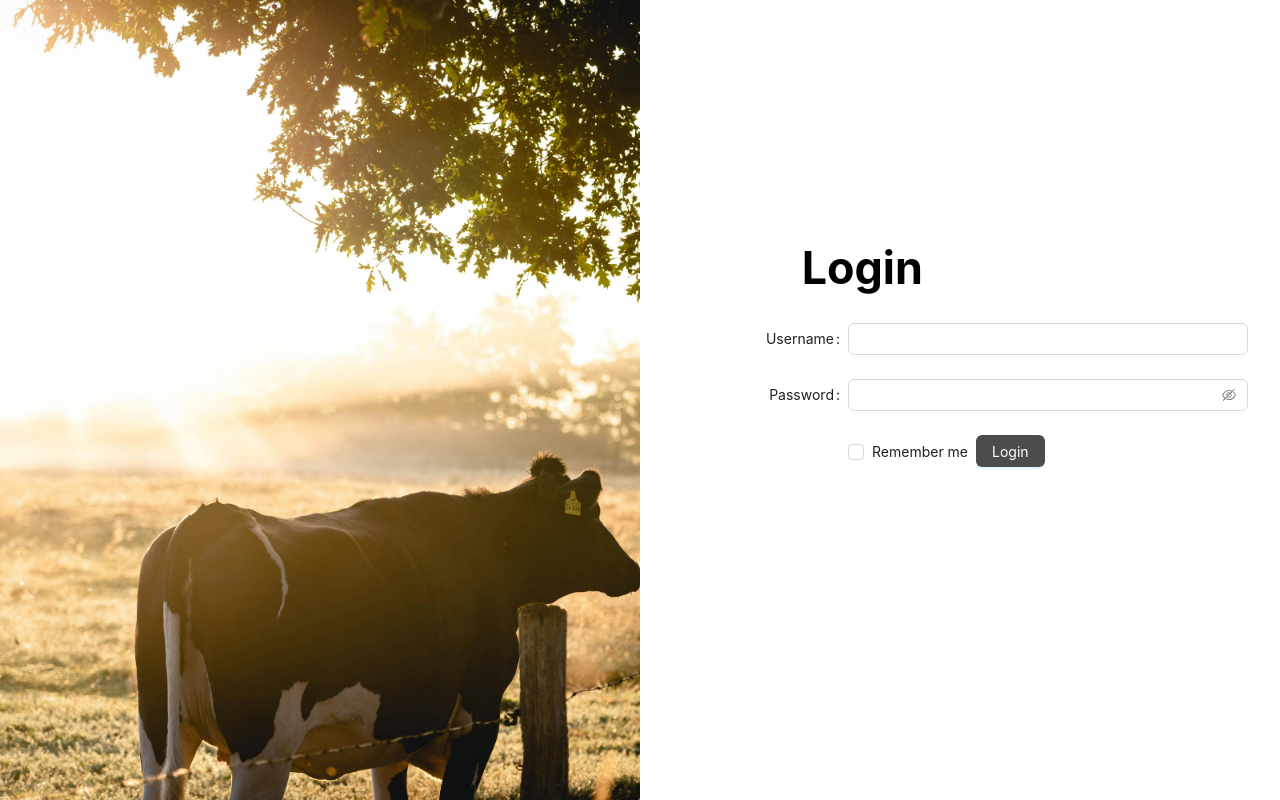
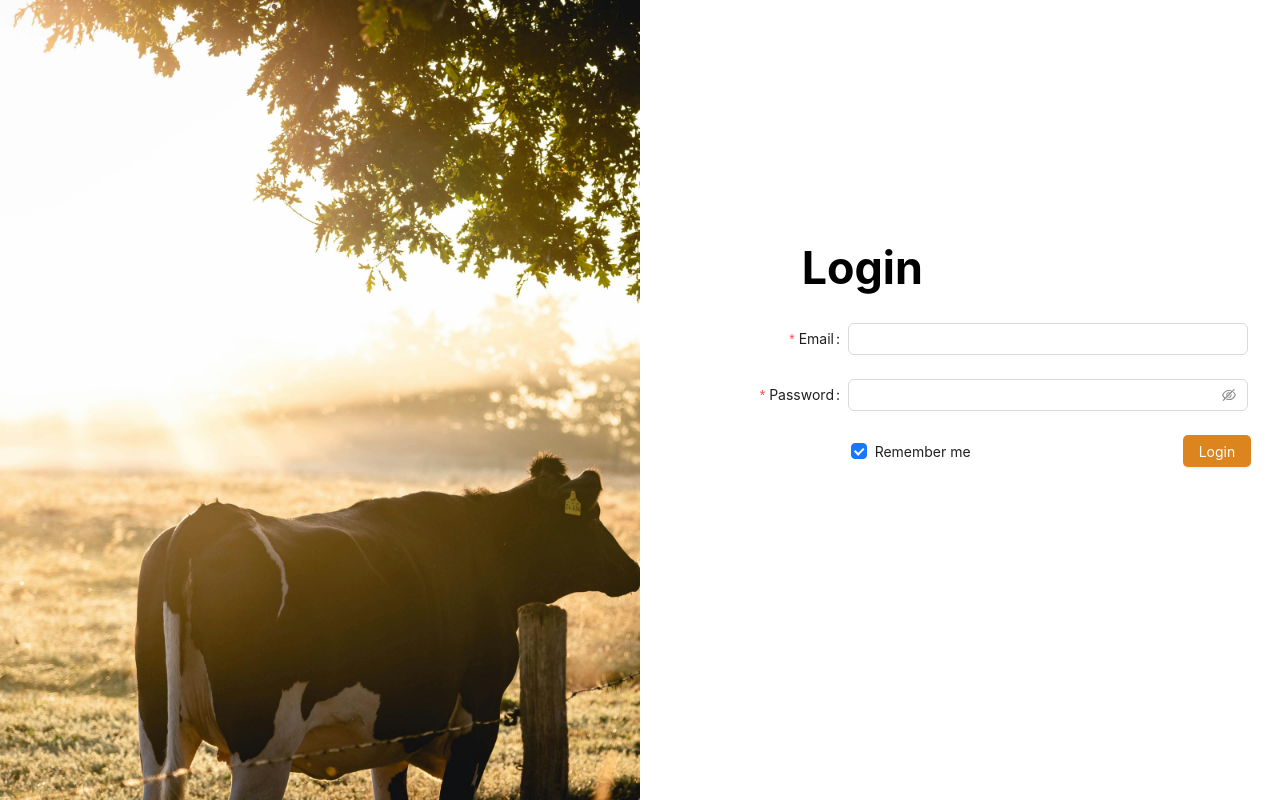
Before and after one commit to YigitAgr/MilkSoft, a React (Vite) app in the folder client/: page /login in a window 1280 px wide. Built offline with nearby package versions, Linux system fonts and the light colour scheme.

Commit message:
jsnom web token and security finalyy end

```diff
--- a/client/package.json
+++ b/client/package.json
@@ -11,6 +11,9 @@
   },
   "dependencies": {
     "antd": "^5.15.4",
+    "axios": "^1.6.8",
+    "jsonwebtoken": "^9.0.2",
+    "jwt-decode": "^4.0.0",
     "react": "^18.2.0",
     "react-dom": "^18.2.0"
   },
--- a/client/src/Component/FormPages/LoginPage.css
+++ b/client/src/Component/FormPages/LoginPage.css
@@ -10,19 +10,29 @@
 
     }
     .login-page .login-actions{
-        diplay: flex;
+        display: flex;
+        align-items: center;
         justify-content: space-between;
     }
      .login-page .login-button{
-        background-color: blue !important;
+        background-color: #DC851F !important;
         color: white !important;
         border-radius: 5px !important;
         margin-left: 52% !important;
     }
-    .login-page .inputfield{
-        color:white;
-    }
     body{
         overflow: hidden;
     }
+    .login-page .inputfield.custom-input.ant-input {
+        background-color: white !important;
+        color: black;
+    }
+    .custom-checkbox {
+        display: flex;
+        align-items: center;
+        justify-content: center;
+        line-height: normal;
+        white-space: nowrap;
+        margin-left: 60%;
+    }
 }
--- a/client/src/Page/HomePage.jsx
+++ b/client/src/Page/HomePage.jsx
@@ -3,7 +3,7 @@ import Layout from "../Component/Layout/Layout.jsx";
 const HomePage = () => {
     return (
         <Layout>
-            <h1>Homepage</h1>
+
         </Layout>
     );
 
--- a/client/src/Page/LoginPage.jsx
+++ b/client/src/Page/LoginPage.jsx
@@ -1,89 +1,114 @@
-import React from 'react';
-import { Checkbox, Col, Form, Input, Row} from 'antd';
-import {useNavigate} from "react-router-dom";
-import ButtonLoading from "../Component/Button/ButtonLoading.jsx";
+import React, { useState } from 'react';
+import axios from "axios";
+import { Checkbox, Col, Form, Input, Row, Button } from 'antd';
+import { useNavigate } from "react-router-dom";
 import '../Component/FormPages/LoginPage.css';
 
 const LoginForm = () => {
     const navigate = useNavigate();
+    const [loading, setLoading] = useState(false);
 
-    const onFinish = (values) => {
-        console.log('Success:', values);
+    const onFinish = async (values) => {
+        setLoading(true);
+        try {
+            const response = await axios.post('http://localhost:8080/api/v1/auth/authenticate', {
+                email: values.email,
+                password: values.password
+            });
+
+            if (response.status === 200) {
+                console.log('Success:', response.data);
+                // Decode the token
+                const decodedToken = decodeToken(response.data.token);
+                // Store the decoded data in local storage
+                localStorage.setItem("decodedToken", JSON.stringify(decodedToken));
+                localStorage.setItem("token", response.data.token);
                 navigate("/home");
+            } else {
+                console.log('Failed:', response.data);
+                // Handle the error appropriately, such as showing an error message to the user
+                // You might also want to clear any existing token from localStorage in case of failure
+                localStorage.removeItem("token");
+                // Additionally, you might want to reset the loading state if the login fails
+                setLoading(false);
+            }
+
+        } catch (error) {
+            console.log('Failed:', error);
+        }
+        setLoading(false);
     };
 
     const onFinishFailed = (errorInfo) => {
         console.log('Failed:', errorInfo);
     };
 
+    const decodeToken = (token) => {
+        const base64Url = token.split('.')[1];
+        const base64 = base64Url.replace(/-/g, '+').replace(/_/g, '/');
+        const jsonPayload = decodeURIComponent(atob(base64).split('').map((c) => {
+            return '%' + ('00' + c.charCodeAt(0).toString(16)).slice(-2);
+        }).join(''));
+
+        return JSON.parse(jsonPayload);
+    };
+
     return (
-        <div className="login-page" >
-            <Row gutter={[16,16]}  >
-                <Col className={"img"} style={{paddingRight:'20px', height:'100vh'}} span={12}>
+        <div className="login-page">
+            <Row gutter={[16, 16]}>
+                <Col className={"img"} style={{ paddingRight: '20px', height: '100vh' }} span={12}>
                 </Col>
-                <Col className={"form"} span={12} style={{marginTop:'16.5%',width:'100vw' }} >
-                    <h1 style={{textAlign:'start',color:'black',marginLeft:'24.33%'}}>Login</h1>
+                <Col className={"form"} span={12} style={{ marginTop: '16.5%', width: '100vw' }}>
+                    <h1 style={{ textAlign: 'start', color: 'black', marginLeft: '24.33%' }}>Login</h1>
                     <Form
                         name="basic"
-                        labelCol={{
-                            span: 8,
-                        }}
-                        wrapperCol={{
-                            span: 16,
-                        }}
-                        style={{
-                            maxWidth: 600,
-                        }}
-                        initialValues={{
-                            remember: true,
-                        }}
+                        labelCol={{span: 8}}
+                        wrapperCol={{span: 16}}
+                        style={{maxWidth: 600, backgroundColor: 'white'}}
+                        initialValues={{remember: true}}
                         onFinish={onFinish}
                         onFinishFailed={onFinishFailed}
                         autoComplete="off"
                     >
                         <Form.Item
-                            label="Username"
-                            name="username"
+                            label="Email"
+                            name="email"
                             rules={[
-                                {
-                                    required: false,
-                                    message: 'Please input your username!',
-                                },
+                                {type: 'email', message: 'Please enter a valid email!'},
+                                {required: true, message: 'Please input your email!'}
                             ]}
                         >
-                            <Input className={"inputfield"} />
+                            <Input className="inputfield custom-input" style={{color: 'black'}}/>
                         </Form.Item>
 
                         <Form.Item
                             label="Password"
                             name="password"
-                            rules={[
-                                {
-                                    required: false,
-                                    message: 'Please input your password!',
-                                },
-                            ]}
+                            rules={[{required: true, message: 'Please input your password!'}]}
                         >
-                            <Input.Password  className={"inputfield"}/>
+                            <Input.Password className="inputfield custom-input" style={{color: 'black'}}/>
                         </Form.Item>
 
+                        <div className="login-actions" style={{display: 'flex', justifyContent: 'space-between'}}>
                             <Form.Item
                                 name="remember"
                                 valuePropName="checked"
-                            wrapperCol={{
-                                offset: 8,
-                                span: 16,
-                            }}
+                                style={{marginBottom: 0, width: '150%'}} // Set width to 40%
                             >
-                            <div className="login-actions">
-                                <Checkbox>Remember me</Checkbox>
-                                <ButtonLoading
-                                    id="login-button"
+                                <Checkbox className="custom-checkbox">Remember me</Checkbox>
+                            </Form.Item>
+
+                            <Form.Item style={{marginBottom: 0, width: '30%'}}>
+                                <Button
+                                    type="primary"
+                                    htmlType="submit"
+                                    loading={loading}
                                     className="login-button"
-                                    buttonText="Login"
-                                    onClick={onFinish()}/>
+                                >
+                                    Login
+                                </Button>
+                            </Form.Item>
                         </div>
-                        </Form.Item>
                     </Form>
                 </Col>
             </Row>
```
Also changed, not shown: client/src/Component/Layout/Layout.jsx (+57 -38 lines), 2 other files (tests, documents, lock files or other folders). Lines whose indentation alone changed are shown as unchanged.
